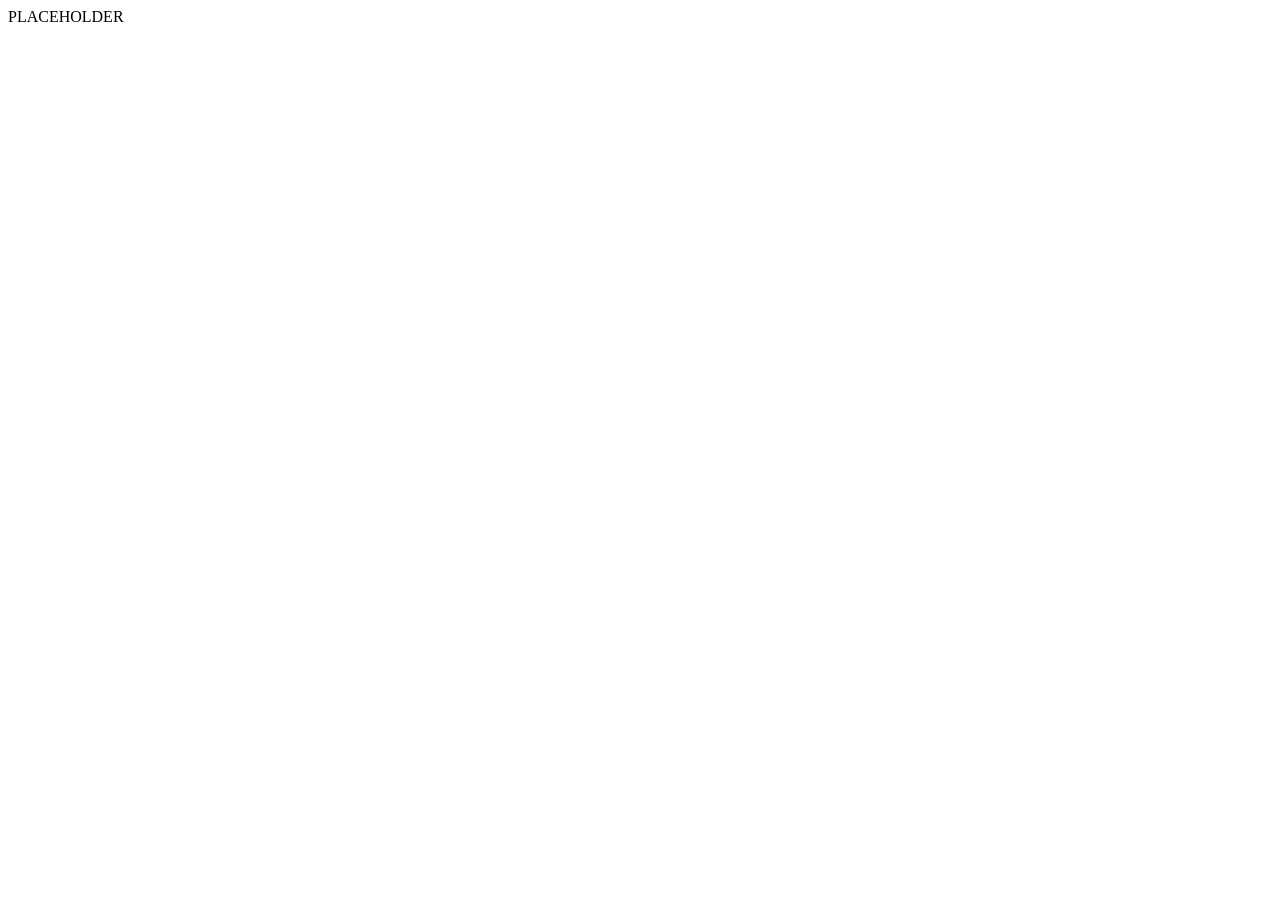
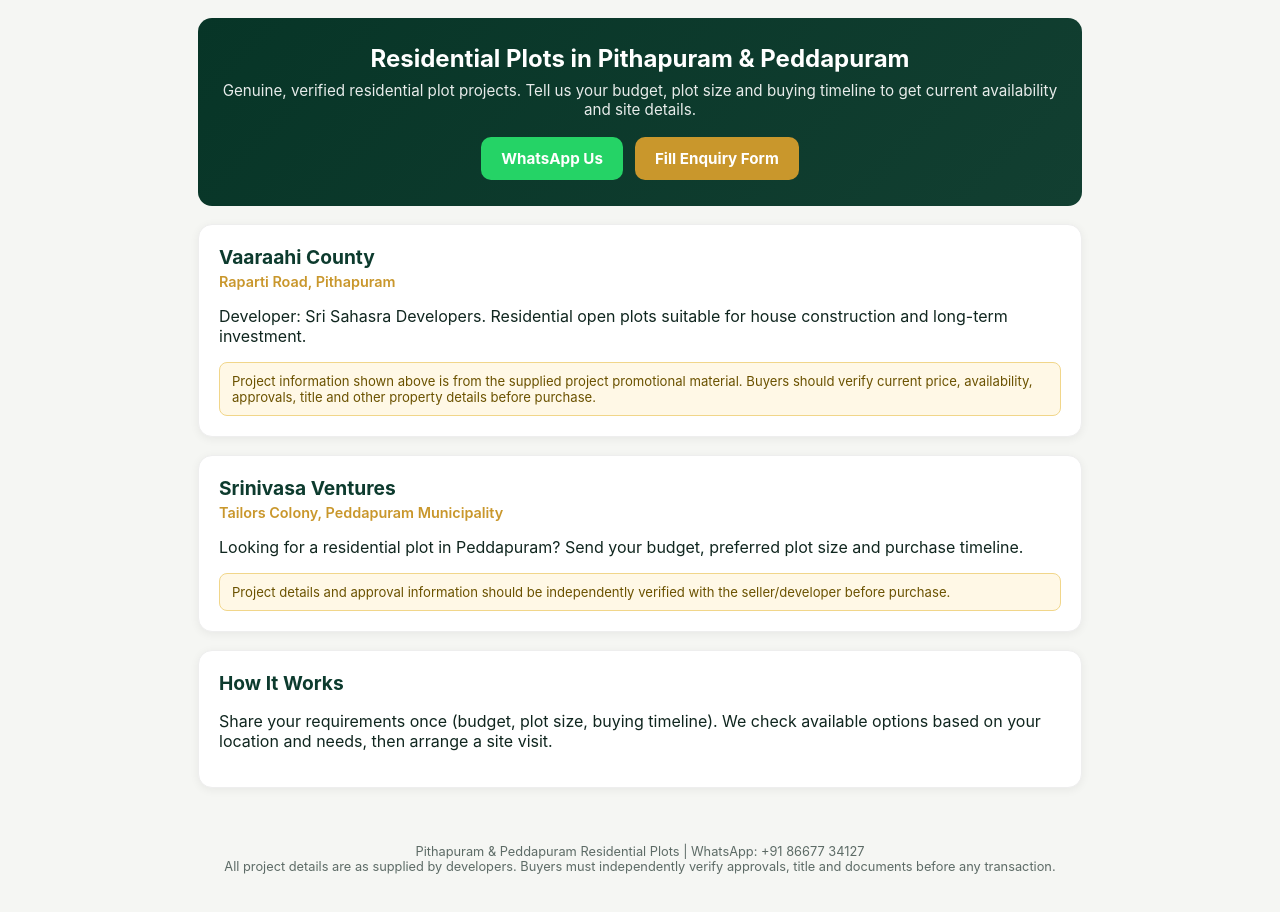
Before and after one commit to ananderugula5488/pithapuram-peddapuram-plots, a plain HTML site: page index.html in a window 1280 px wide. Before the commit the page ends 800 px from the top, so only its background shows below. Drawn offline with Linux system fonts and the light colour scheme.

Commit message:
Add real plot lead-generation landing page (correct content)

```diff
--- a/index.html
+++ b/index.html
@@ -1 +1,65 @@
-PLACEHOLDER
+<!doctype html>
+<html lang="en">
+<head>
+<meta charset="utf-8"><meta name="viewport" content="width=device-width,initial-scale=1">
+<title>Pithapuram &amp; Peddapuram Residential Plots</title>
+<style>
+:root{--ink:#10261f;--cream:#f7f3e8;--green:#0d3b2e;--muted:#5d6b66}
+*{box-sizing:border-box}body{margin:0;font-family:Inter,Arial,sans-serif;background:#f5f6f3;color:var(--ink)}
+.wrap{max-width:920px;margin:auto;padding:18px}.hero{background:linear-gradient(135deg,#073527,#123f31);color:#fff;border-radius:14px;padding:26px 20px;text-align:center}
+.hero h1{margin:0 0 8px;font-size:1.5rem}.hero p{margin:0;opacity:.9;font-size:.95rem}
+.cta{display:flex;gap:12px;justify-content:center;margin-top:18px;flex-wrap:wrap}
+.btn{padding:12px 20px;border-radius:10px;font-weight:700;text-decoration:none;font-size:.95rem}
+.btn.wa{background:#25D366;color:#fff}.btn.form{background:#c9972c;color:#fff}
+.card{background:#fff;border-radius:14px;padding:20px;margin:18px 0;box-shadow:0 2px 10px rgba(0,0,0,.06);border:1px solid #eee}
+.card h2{color:var(--green);margin:0 0 4px;font-size:1.2rem}.card .loc{color:#c9972c;font-weight:600;font-size:.9rem;margin-bottom:10px}
+.card img{width:100%;border-radius:10px;margin:10px 0;display:block}
+.note{background:#fff8e6;border:1px solid #f1d68a;border-radius:8px;padding:10px 12px;font-size:.82rem;color:#6b5200;margin-top:10px}
+footer{text-align:center;padding:20px;color:var(--muted);font-size:.8rem}
+.sticky{position:fixed;bottom:0;left:0;right:0;display:flex;box-shadow:0 -2px 10px rgba(0,0,0,.15)}
+.sticky a{flex:1;text-align:center;padding:16px 6px;font-weight:700;text-decoration:none;color:#fff}
+.sticky .wa{background:#25D366}.sticky .form{background:#c9972c}
+@media(min-width:600px){.sticky{display:none}body{padding-bottom:0}}
+body{padding-bottom:70px}
+</style>
+</head>
+<body>
+<div class="wrap">
+<div class="hero">
+<h1>Residential Plots in Pithapuram &amp; Peddapuram</h1>
+<p>Genuine, verified residential plot projects. Tell us your budget, plot size and buying timeline to get current availability and site details.</p>
+<div class="cta">
+<a class="btn wa" href="https://wa.me/918667734127?text=Hi%2C%20I%27m%20interested%20in%20a%20residential%20plot%20in%20Pithapuram%2FPeddapuram.%20Budget%3A%20%20Plot%20size%3A%20%20Buying%20timeline%3A%20">WhatsApp Us</a>
+<a class="btn form" href="https://forms.gle/g7XLCaDuBCU87zRQA" target="_blank" rel="noopener">Fill Enquiry Form</a>
+</div>
+</div>
+
+<div class="card">
+<h2>Vaaraahi County</h2>
+<div class="loc">Raparti Road, Pithapuram</div>
+<img src="assets/vaaraahi-instagram.jpg" alt="Vaaraahi County Pithapuram" onerror="this.style.display='none'">
+<p>Developer: Sri Sahasra Developers. Residential open plots suitable for house construction and long-term investment.</p>
+<div class="note">Project information shown above is from the supplied project promotional material. Buyers should verify current price, availability, approvals, title and other property details before purchase.</div>
+</div>
+
+<div class="card">
+<h2>Srinivasa Ventures</h2>
+<div class="loc">Tailors Colony, Peddapuram Municipality</div>
+<img src="assets/srinivasa-ventures.jpg" alt="Srinivasa Ventures Peddapuram" onerror="this.style.display='none'">
+<p>Looking for a residential plot in Peddapuram? Send your budget, preferred plot size and purchase timeline.</p>
+<div class="note">Project details and approval information should be independently verified with the seller/developer before purchase.</div>
+</div>
+
+<div class="card">
+<h2>How It Works</h2>
+<p>Share your requirements once (budget, plot size, buying timeline). We check available options based on your location and needs, then arrange a site visit.</p>
+</div>
+
+</div>
+
+<footer>Pithapuram &amp; Peddapuram Residential Plots | WhatsApp: +91 86677 34127<br>All project details are as supplied by developers. Buyers must independently verify approvals, title and documents before any transaction.</footer>
+
+<div class="sticky">
+<a class="wa" href="https://wa.me/918667734127?text=Hi%2C%20I%27m%20interested%20in%20a%20residential%20plot%20in%20Pithapuram%2FPeddapuram.%20Budget%3A%20%20Plot%20size%3A%20%20Buying%20timeline%3A%20">WhatsApp</a><a class="btn form" href="https://forms.gle/g7XLCaDuBCU87zRQA" target="_blank" rel="noopener">Enquiry Form</a>
+</div>
+</body></html>
```
